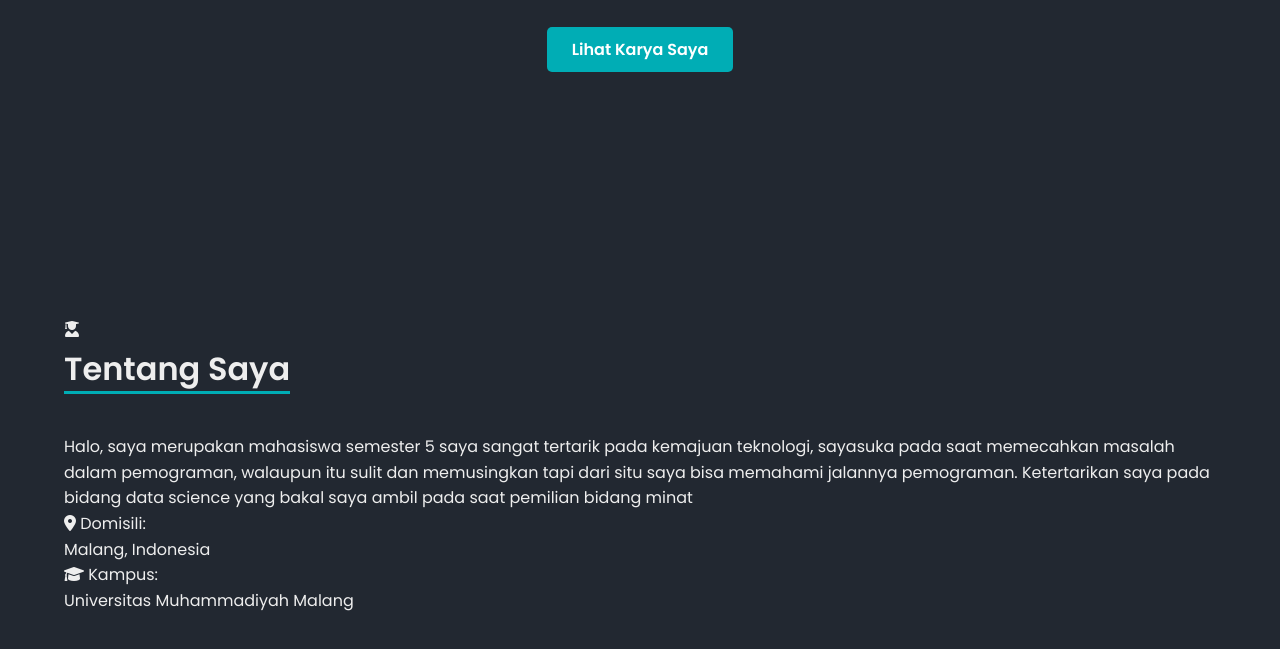
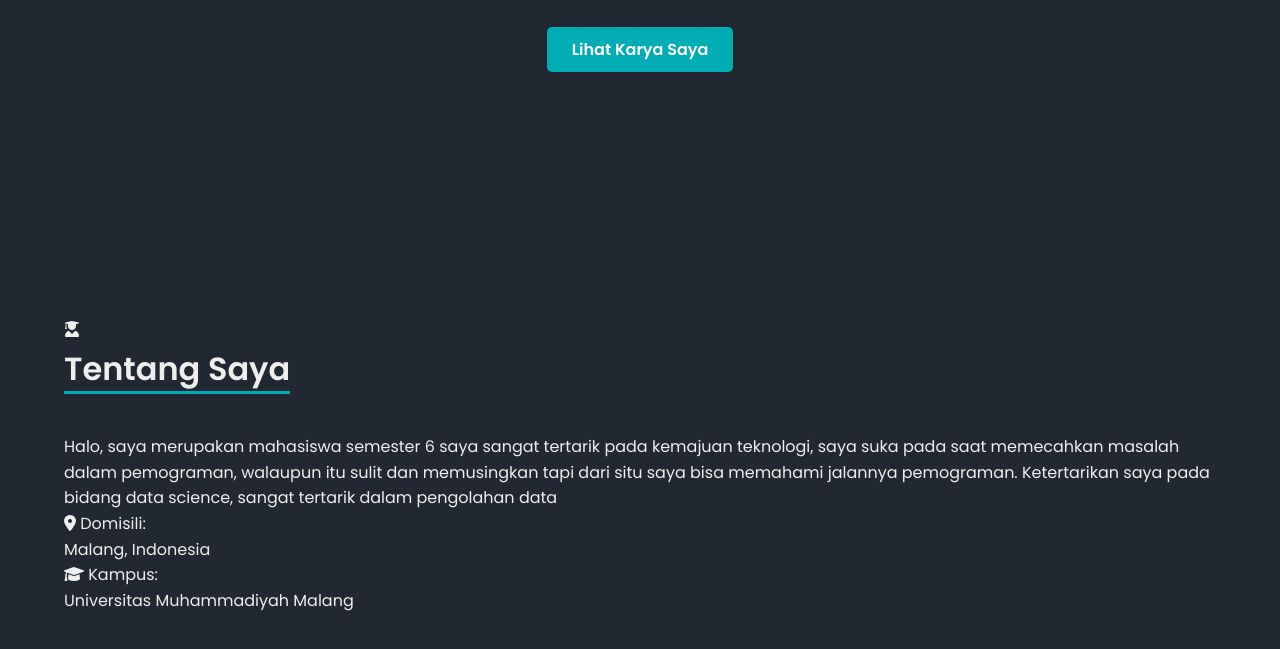
Before and after one commit to Hiroyuuki01/Portofolio_Online, a plain HTML site: page index.html in a window 1280 px wide. Shown: the part 461-1110 px from the top of the page. Drawn offline with Linux system fonts and the light colour scheme.

Commit message:
Update index.html

```diff
--- a/index.html
+++ b/index.html
@@ -212,8 +212,8 @@
 
             <div class="about-content">
                 <h2 class="section-title" style="text-align:left;"><span>Tentang Saya</span></h2>
-                <p>Halo, saya merupakan mahasiswa semester 5 saya sangat tertarik pada kemajuan teknologi, sayasuka pada saat memecahkan masalah dalam pemograman, walaupun itu sulit dan memusingkan tapi dari situ saya bisa memahami jalannya pemograman.
-                    Ketertarikan saya pada bidang data science yang bakal saya ambil pada saat pemilian bidang minat </p>
+                <p>Halo, saya merupakan mahasiswa semester 6 saya sangat tertarik pada kemajuan teknologi, saya suka pada saat memecahkan masalah dalam pemograman, walaupun itu sulit dan memusingkan tapi dari situ saya bisa memahami jalannya pemograman.
+                    Ketertarikan saya pada bidang data science, sangat tertarik dalam pengolahan data </p>
             <div class="about-info">
                 <div>
                     <span><i class="fa-solid fa-location-dot"></i> Domisili:</span>
```
